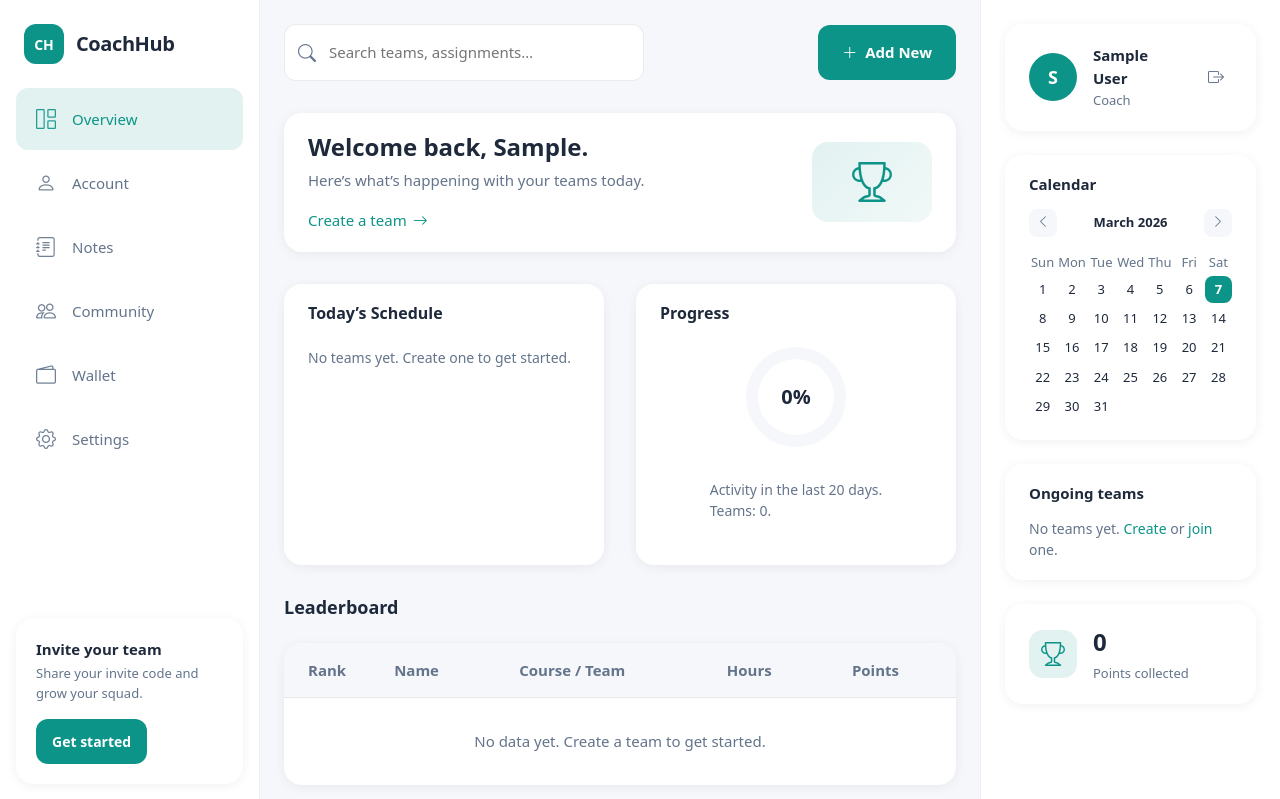
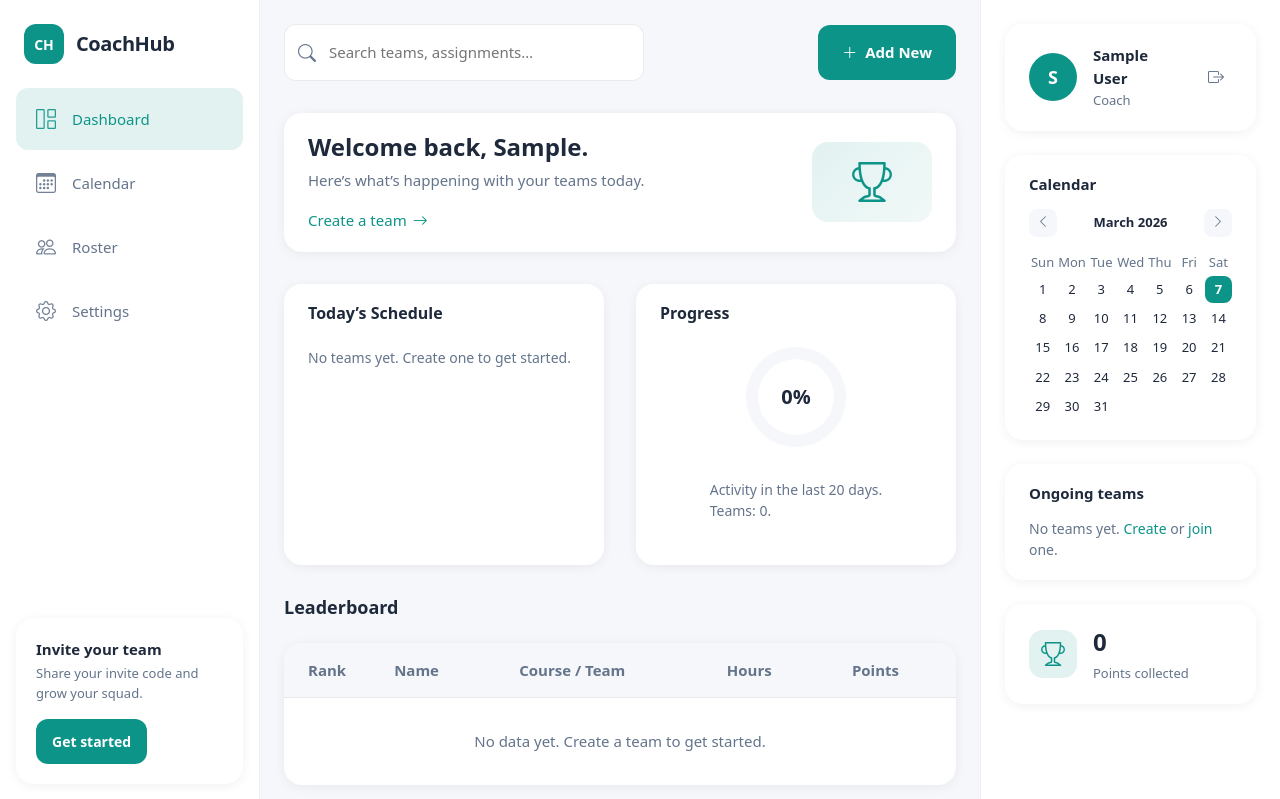
Before and after one commit to loganrook/Tabor-Hackathon-2026, a Flask app: page /coach/dashboard in a window 1280 px wide. Shown: the top 799 px of the page. Run offline with Flask 3, Linux system fonts and the light colour scheme; the visitor is signed in with stand-in values (Sample User, id 1); data comes from the database, SQL or seed files in the repository; data that the repository does not hold is empty.

Commit message:
Sidebar update: Dashboard, Calendar, Roster, Settings; dashboard layout and CSS fixes
Made-with: Cursor

```diff
--- a/static/style.css
+++ b/static/style.css
@@ -337,7 +337,6 @@ body:not(.dashboard-layout) .form-group textarea:focus {
     text-decoration: none;
     color: inherit;
     cursor: pointer;
-    cursor: pointer;
 }
 
 .team-card {
--- a/templates/base.html
+++ b/templates/base.html
@@ -21,12 +21,23 @@
             <nav class="sidebar-nav">
                 <a href="{{ url_for('coach_dashboard') if current_user.__class__.__name__ == 'Coach' else url_for('athlete_dashboard') }}" class="sidebar-link {{ 'active' if request.endpoint in ('coach_dashboard', 'athlete_dashboard') else '' }}">
                     <i class="bi bi-grid-1x2"></i>
-                    <span>Overview</span>
+                    <span>Dashboard</span>
                 </a>
-                <a href="#" class="sidebar-link"><i class="bi bi-person"></i><span>Account</span></a>
-                <a href="#" class="sidebar-link"><i class="bi bi-journal-text"></i><span>Notes</span></a>
-                <a href="#" class="sidebar-link"><i class="bi bi-people"></i><span>Community</span></a>
-                <a href="#" class="sidebar-link"><i class="bi bi-wallet2"></i><span>Wallet</span></a>
+                <a href="{{ url_for('coach_dashboard') if current_user.__class__.__name__ == 'Coach' else url_for('athlete_dashboard') }}#calendar" class="sidebar-link">
+                    <i class="bi bi-calendar3"></i>
+                    <span>Calendar</span>
+                </a>
+                {% if current_user.__class__.__name__ == 'Coach' %}
+                <a href="{{ url_for('roster') }}" class="sidebar-link {{ 'active' if request.endpoint == 'roster' else '' }}">
+                    <i class="bi bi-people"></i>
+                    <span>Roster</span>
+                </a>
+                {% else %}
+                <a href="{{ url_for('team_roster', team_id=current_user.teams.first().id) if current_user.teams.first() else url_for('athlete_dashboard') }}" class="sidebar-link {{ 'active' if request.endpoint == 'team_roster' else '' }}">
+                    <i class="bi bi-people"></i>
+                    <span>Roster</span>
+                </a>
+                {% endif %}
                 <a href="#" class="sidebar-link"><i class="bi bi-gear"></i><span>Settings</span></a>
             </nav>
             <div class="sidebar-cta">
@@ -71,7 +82,7 @@
                 </div>
                 <a href="{{ url_for('logout') }}" class="profile-card-logout" title="Log out"><i class="bi bi-box-arrow-right"></i></a>
             </div>
-            <div class="card-saas widget-card">
+            <div class="card-saas widget-card" id="calendar">
                 <h3 class="widget-card-title">Calendar</h3>
                 <div class="mini-calendar" id="mini-calendar">
                     <div class="mini-calendar-header">
```
